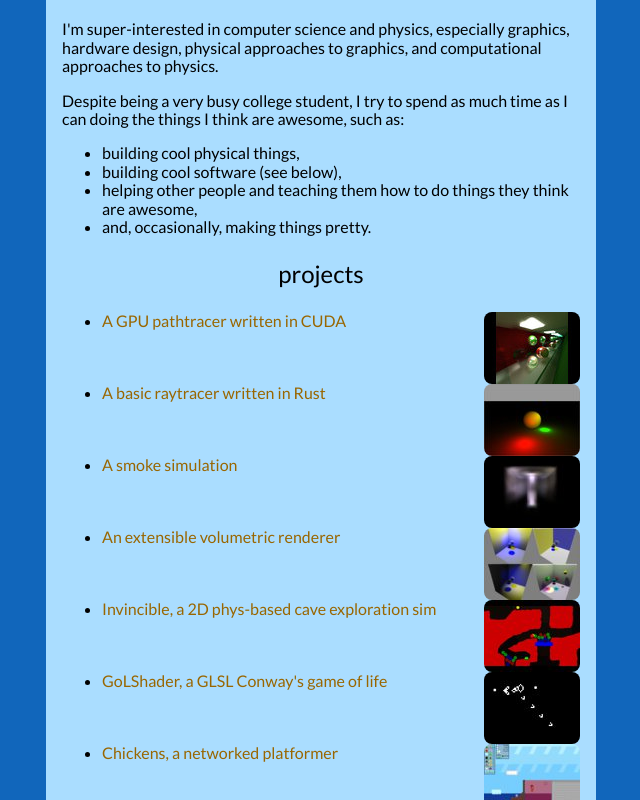
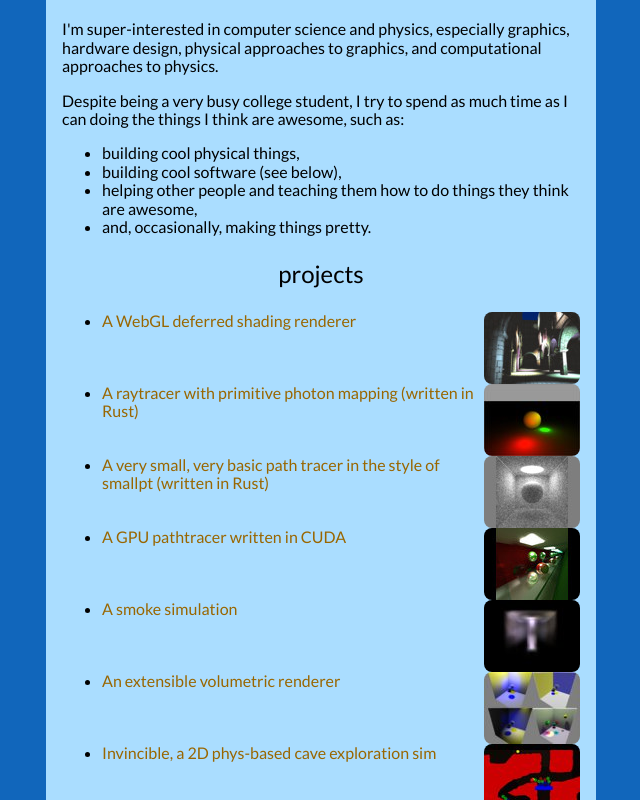
Before and after one commit to kainino0x/kainino0x.github.io, a plain HTML site: page index.html in a window 1280 px wide. Shown: the part 501-1301 px from the top of the page, without its empty margins (319-959 px from the left). Drawn offline with nearby package versions, Linux system fonts and the light colour scheme.

Commit message:
Update website + resume

```diff
--- a/index.html
+++ b/index.html
@@ -253,6 +253,54 @@ a:active {
 
   <ul>
     <li>
+      <div class="toggler" for="#deferred">
+        <img class="thumb" src="img/thumb/deferred.jpg">
+        <div class="thumbtext">
+          A WebGL deferred shading renderer
+        </div>
+      </div>
+      <div class="closed" id="deferred">
+        <div class="caption">
+          <a href="https://github.com/kainino0x/cis565-2015-webgl-deferred-shading">Deferred shading renderer</a> (Oct 2015, created from scratch as course assignment)
+        </div>
+        <a href="http://kainino0x.github.io/cis565-2015-webgl-deferred-shading/">
+          <img src="img/deferred.jpg" class="imgfit">
+        </a>
+      </div>
+    </li>
+    <li>
+      <div class="toggler" for="#rusttrace">
+        <img class="thumb" src="img/thumb/rusttrace.jpg">
+        <div class="thumbtext">
+          A raytracer with primitive photon mapping (written in Rust)
+        </div>
+      </div>
+      <div class="closed" id="rusttrace">
+        <div class="caption">
+          <a href="https://bitbucket.org/kainino/rusttrace">Rusttrace</a> (Summer 2014&ndash;intermittent, pair)
+        </div>
+        <a href="img/rusttrace.jpg">
+          <img src="img/rusttrace.jpg" class="imgfit">
+        </a>
+      </div>
+    </li>
+    <li>
+      <div class="toggler" for="#rspt">
+        <img class="thumb" src="img/thumb/rspt.jpg">
+        <div class="thumbtext">
+          A very small, very basic path tracer in the style of smallpt (written in Rust)
+        </div>
+      </div>
+      <div class="closed" id="rspt">
+        <div class="caption">
+          <a href="https://github.com/kainino0x/rspt">rspt</a> (Aug.&ndash;Sep. 2015, solo)
+        </div>
+        <a href="img/rspt.jpg">
+          <img src="img/rspt.jpg" class="imgfit">
+        </a>
+      </div>
+    </li>
+    <li>
       <div class="toggler" for="#pathtracer">
         <img class="thumb" src="img/thumb/pathtracer.jpg">
         <div class="thumbtext">
@@ -261,26 +309,10 @@ a:active {
       </div>
       <div class="closed" id="pathtracer">
         <div class="caption">
-          <a href="https://github.com/kainino0x/Project3-Pathtracer">CIS 565 GPU Pathtracer</a> (Oct 2014, coursework)
+          <a href="https://github.com/kainino0x/cis565-cuda-pathtracer">CIS 565 GPU Pathtracer</a> (Oct 2014, coursework)
         </div>
         <a href="img/pathtracer.jpg">
           <img src="img/pathtracer.jpg" class="imgfit">
-        </a>
-      </div>
-    </li>
-    <li>
-      <div class="toggler" for="#rusttrace">
-        <img class="thumb" src="img/thumb/rusttrace.jpg">
-        <div class="thumbtext">
-          A basic raytracer written in Rust
-        </div>
-      </div>
-      <div class="closed" id="rusttrace">
-        <div class="caption">
-          <a href="https://bitbucket.org/kainino/rusttrace">Rusttrace</a> (Summer 2014&ndash;intermittent, pair)
-        </div>
-        <a href="img/rusttrace.jpg">
-          <img src="img/rusttrace.jpg" class="imgfit">
         </a>
       </div>
     </li>
```
Also changed, not shown: img/deferred.jpg (added), img/rspt.jpg (added), img/thumb/deferred.jpg (added), img/thumb/rspt.jpg (added), 2 other files.
